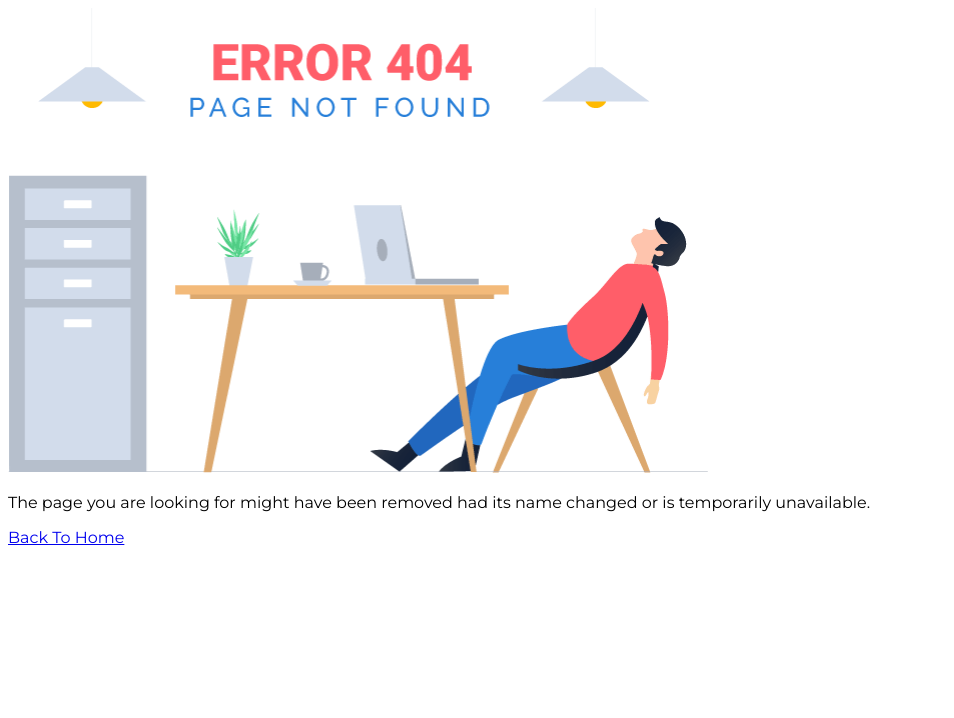
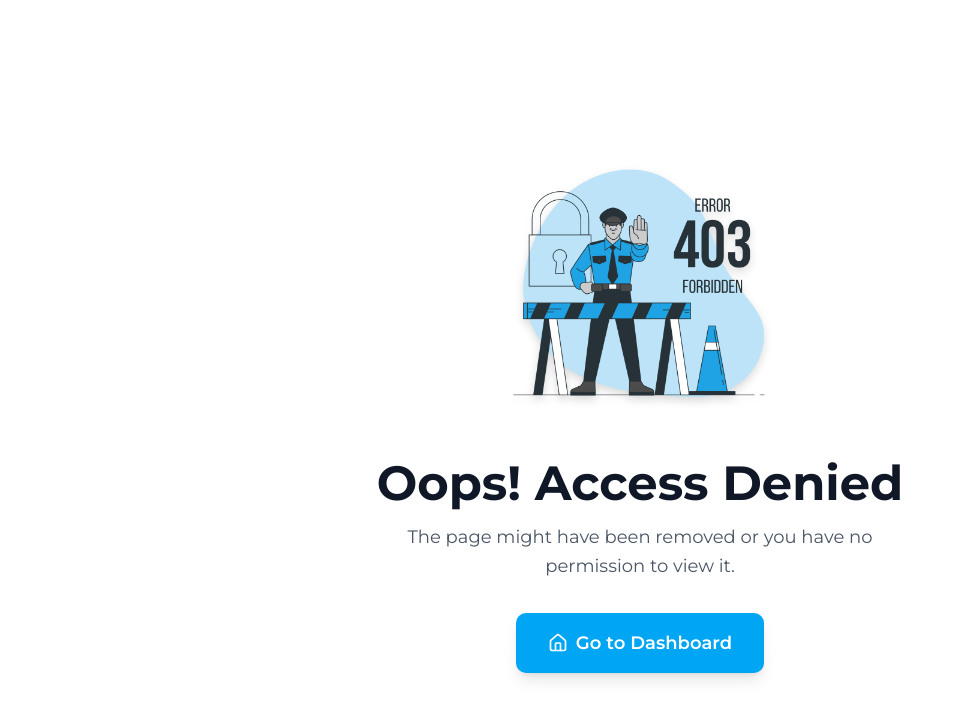
Before and after one commit to MostasirMahim/talentracker-demo, a Next.js app: page /unauthorized in a window 1280 px wide. Before the commit this address had no page. Shown: the top 718 px of the page, without its empty margins (0-954 px from the left). Built offline with nearby package versions, Linux system fonts and the light colour scheme.

Commit message:
feat : added unauthorized page.

```diff
--- /dev/null
+++ b/src/app/unauthorized/page.js
@@ -0,0 +1,93 @@
+"use client";
+
+import { motion,} from "framer-motion";
+import { Home } from "lucide-react";
+import Link from "next/link";
+import Image from "next/image";
+import "../../../styles/role.css"
+export default function UnauthorizedPage() {
+  const containerVariants = {
+    hidden: { opacity: 0, y: 30 },
+    visible: {
+      opacity: 1,
+      y: 0,
+      transition: {
+        duration: 0.8,
+        staggerChildren: 0.15,
+      },
+    },
+  };
+
+  const itemVariants = {
+    hidden: { opacity: 0, y: 20 },
+    visible: {
+      opacity: 1,
+      y: 0,
+      transition: { duration: 0.6 },
+    },
+  };
+
+  const guardVariants = {
+    hidden: { scale: 0.8, opacity: 0 },
+    visible: {
+      scale: 1,
+      opacity: 1,
+      transition: {
+        type: "spring",
+        stiffness: 100,
+        damping: 15,
+        delay: 0.2,
+      },
+    },
+  };
+
+  return (
+    <div className="min-h-screen h-screen max-h-screen flex items-center justify-center p-4 bg-white  relative overflow-hidden font-primary">
+
+      <motion.div
+        className="max-w-2xl w-full text-center relative z-10"
+        variants={containerVariants}
+        initial="hidden"
+        animate="visible"
+      >
+        <motion.div variants={guardVariants} className="mb-8">
+          <div className="flex items-center justify-center mb-6">
+            <Image
+              src="/images/forbidden.png"
+              alt="403 Access Denied - Security Guard"
+              width={300}
+              height={200}
+              className="drop-shadow-lg"
+              priority
+            />
+          </div>
+        </motion.div>
+
+        <motion.div variants={itemVariants} className="mb-8">
+          <h1 className="text-4xl md:text-5xl font-bold text-gray-900 mb-4">
+            Oops! Access Denied
+          </h1>
+          <p className="text-lg text-gray-600 max-w-lg mx-auto leading-relaxed">
+            The page might have been removed or you have no
+            permission to view it.
+          </p>
+        </motion.div>
+
+        <motion.div variants={itemVariants} className="space-y-4">
+          <motion.div whileHover={{ scale: 1.02 }} whileTap={{ scale: 0.98 }}>
+            <button
+              asChild
+              size="lg"
+              className="bg-sky-500 hover:bg-sky-600 text-white px-8 py-4 text-lg font-semibold rounded-lg shadow-lg"
+            >
+              <Link href="/dashboard" className="flex items-center">
+                <Home className="w-5 h-5 mr-2" />
+                Go to Dashboard
+              </Link>
+            </button>
+          </motion.div>
+        </motion.div>
+      </motion.div>
+    </div>
+  );
+}
```
Also changed, not shown: public/images/forbidden.png (added).
